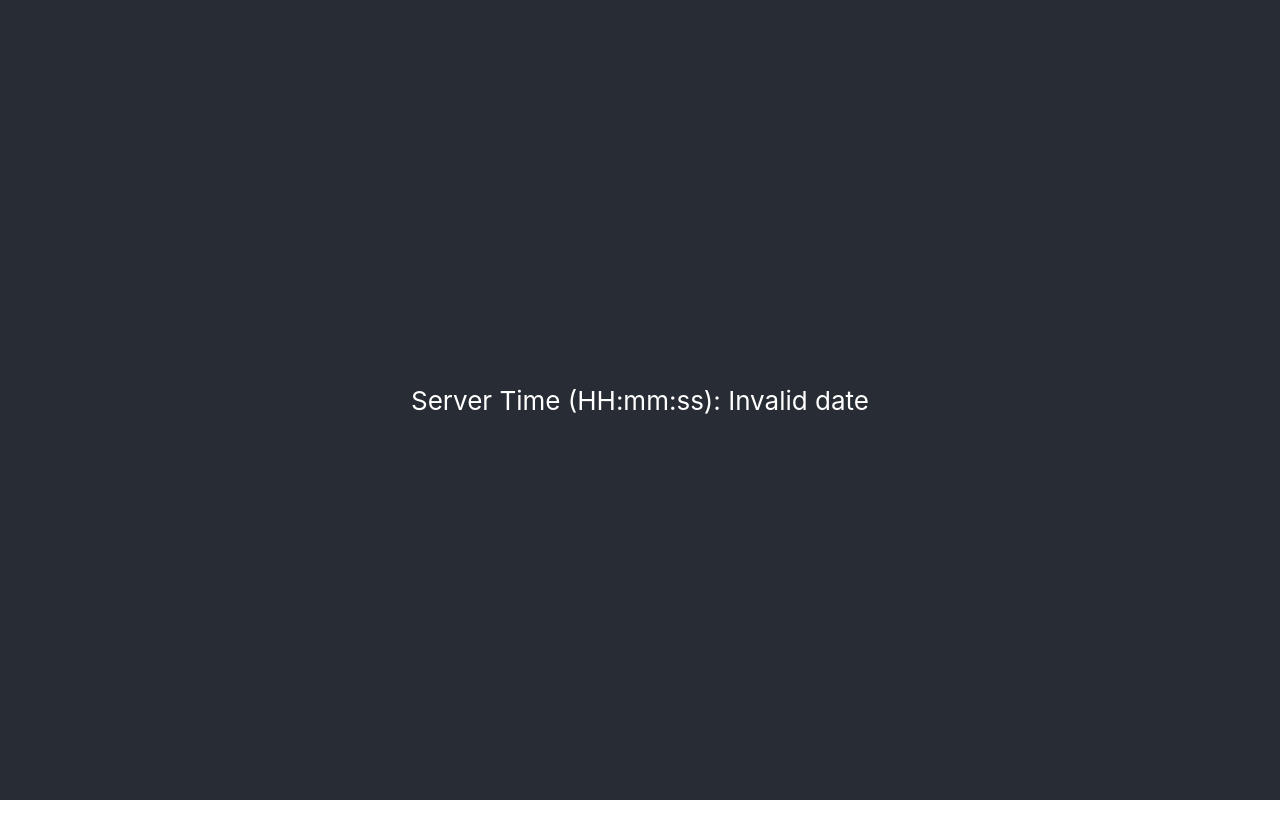
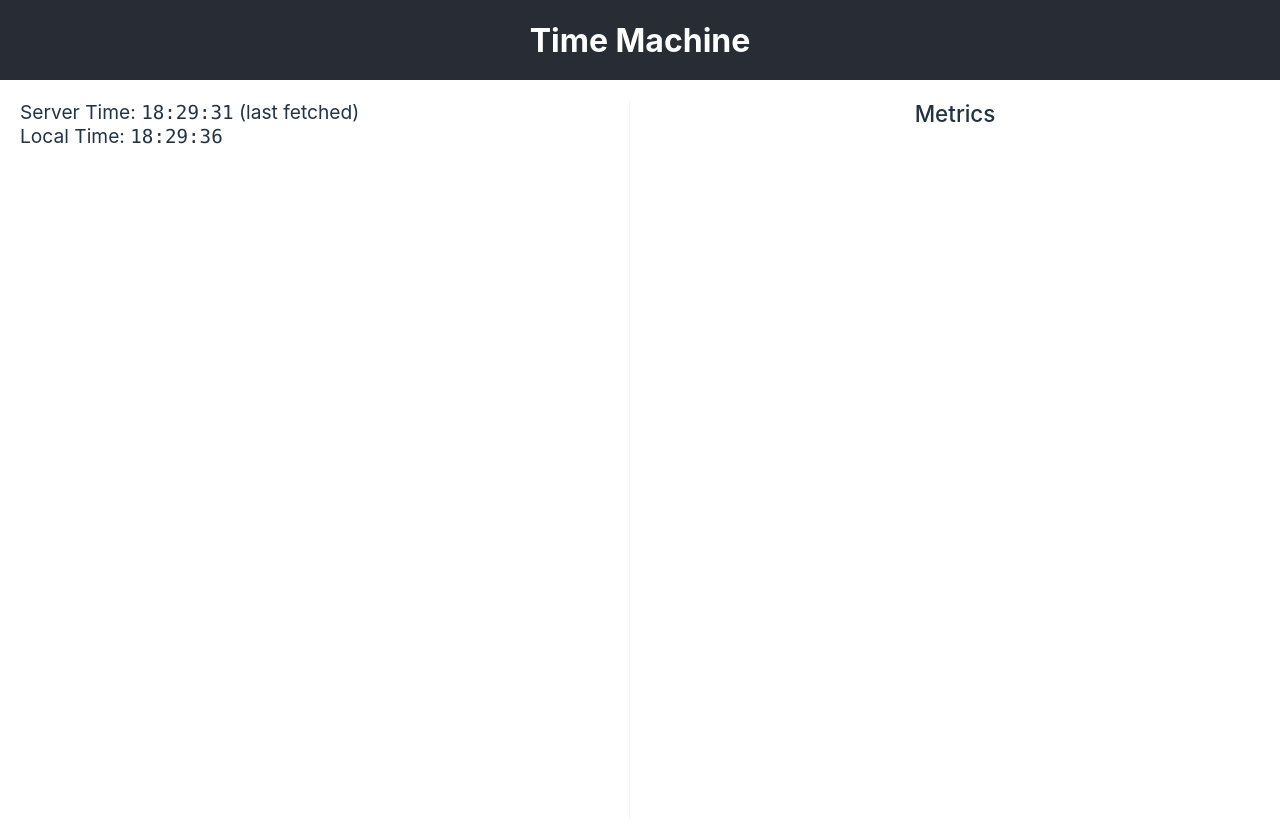
Before and after one commit to japickering/time-client, a React (Create React App) app: page / in a window 1280 px wide. Before the commit the page ends 800 px from the top, so only its background shows below. Built offline with nearby package versions, Linux system fonts and the light colour scheme; no server answers.

Commit message:
GUI shell and fetchAPI

```diff
--- a/src/App.css
+++ b/src/App.css
@@ -3,12 +3,35 @@
 }
 
 .App-header {
-  background-color: #282c34;
-  min-height: 100vh;
   display: flex;
+  position: relative;
+  min-height: 10vh;
   flex-direction: column;
   align-items: center;
   justify-content: center;
-  font-size: calc(10px + 2vmin);
+  background-color: #282c34;
   color: white;
+  overflow-x: hidden;
 }
+
+main {
+  margin: 10px;
+  display: flex;
+  flex-direction: row;
+  align-items: center;
+  justify-content: center;
+  background-color: #fff;
+  color: #234;
+  overflow-x: hidden;
+}
+
+.split {
+  margin: 10px;
+  width: 50%;
+  min-height: 90vh;
+  text-align: left;
+}
+
+.split.left {
+  border-right: 1px solid whitesmoke;
+}
--- a/src/App.js
+++ b/src/App.js
@@ -3,34 +3,63 @@ import moment from 'moment';
 import './App.css';
 
 export default function App() {
-  const [serverTime, setServerTime] = useState('HH:mm:ss');
+  const [loading, setloading] = useState(true);
+  const [serverTime, setServerTime] = useState('00:00:00');
+  const [clientTime, setClientTime] = useState('00:00:00');
+  // const [timeDifference, setTimeDifference] = useState('');
 
   const formatTime = (date) => {
     return moment(date).format('HH:mm:ss');
   };
 
-  useEffect(() => {
-    const data = fetchServerTime();
-    console.log(formatTime(data));
-    setServerTime(formatTime(data));
-  }, []);
-
-  const fetchServerTime = async () => {
-    fetch('http://localhost:4000/time/')
+  const fetchAPI = () => {
+    fetch('http://localhost:4000/time')
       .then((response) => {
         return response.json;
       })
       .then((data) => {
+        setloading(false);
         return data;
       })
       .catch((err) => {
+        setloading(false);
         console.log(err);
       });
   };
 
+  // TODO:
+  useEffect(() => {
+    const data = fetchAPI();
+    setServerTime(formatTime(data));
+    setClientTime(formatTime(Date.now()));
+
+    setInterval(() => {
+      setClientTime(formatTime(Date.now()));
+    }, 1000);
+  }, []);
+
   return (
     <div className='App'>
-      <header className='App-header'>Server Time (HH:mm:ss): {serverTime}</header>
+      <header className='App-header'>
+        <h1>Time Machine</h1>
+      </header>
+      <main>
+        <p>{loading ? <span>loading...</span> : <></>}</p>
+        <div className='split left'>
+          <p>
+            Server Time: <code>{serverTime}</code> (last fetched)
+          </p>
+          <p>
+            Local Time: <code>{clientTime}</code>
+          </p>
+          {/* <p>
+            Diff Time: <code>{timeDiff}</code>
+          </p> */}
+        </div>
+        <div className='split metrics'>
+          <h3>Metrics</h3>
+        </div>
+      </main>
     </div>
   );
 }
--- a/src/index.css
+++ b/src/index.css
@@ -1,13 +1,35 @@
+* {
+  --webkit-box-sizing: border-box;
+  box-sizing: border-box;
+  margin: 0;
+  padding: 0;
+}
+
 body {
   margin: 0;
-  font-family: -apple-system, BlinkMacSystemFont, 'Segoe UI', 'Roboto', 'Oxygen',
-    'Ubuntu', 'Cantarell', 'Fira Sans', 'Droid Sans', 'Helvetica Neue',
-    sans-serif;
+  font-family: -apple-system, BlinkMacSystemFont, 'Segoe UI', 'Roboto', 'Oxygen', 'Ubuntu', 'Cantarell', 'Fira Sans',
+    'Droid Sans', 'Helvetica Neue', sans-serif;
+  font-size: 16px;
   -webkit-font-smoothing: antialiased;
   -moz-osx-font-smoothing: grayscale;
 }
 
+h1 {
+  font-size: 2rem;
+  text-align: center;
+}
+
+h3 {
+  font-size: 1.4rem;
+  font-weight: 500;
+  text-align: center;
+}
+
+p {
+  font-size: 1.2rem;
+  font-weight: normal;
+}
+
 code {
-  font-family: source-code-pro, Menlo, Monaco, Consolas, 'Courier New',
-    monospace;
+  font-family: source-code-pro, Menlo, Monaco, Consolas, 'Courier New', monospace;
 }
```
Also changed, not shown: 1 other file (tests, documents, lock files or other folders).
